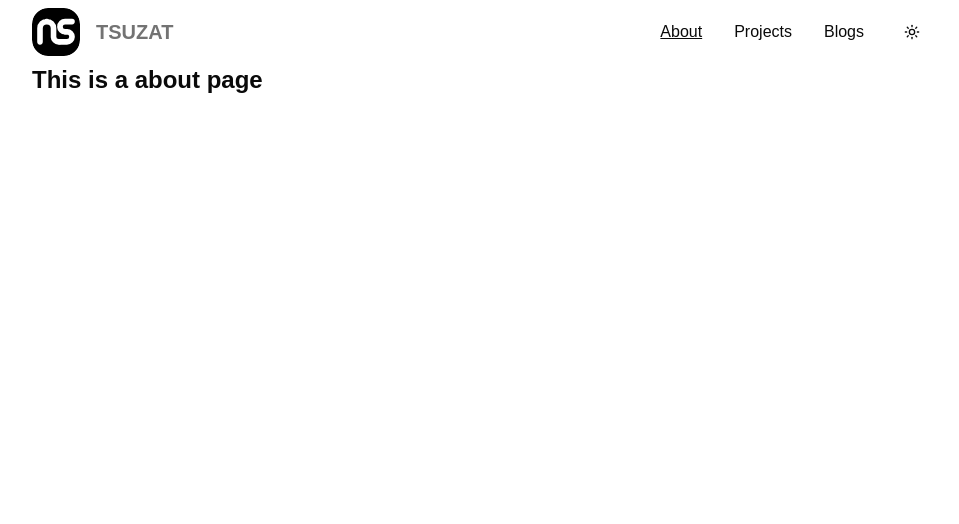
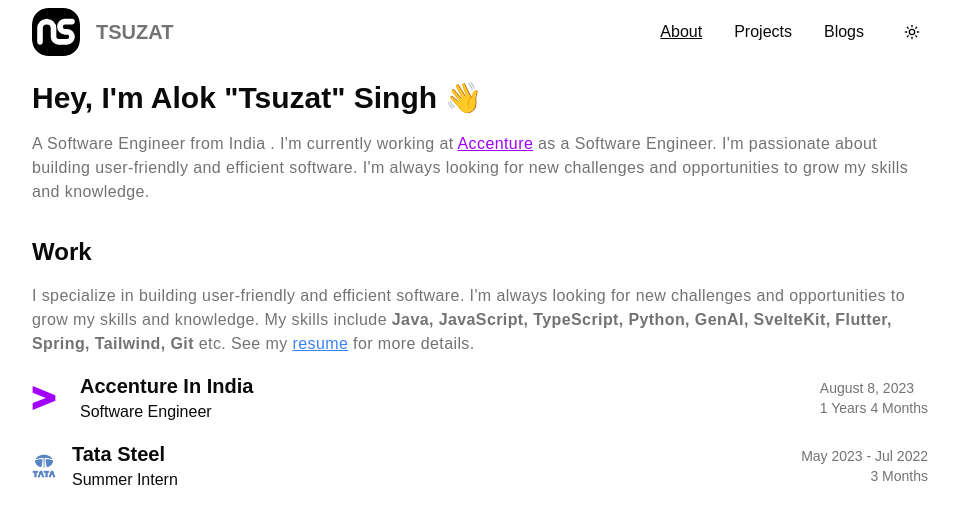
Before and after one commit to Tsuzat/tsuzat.com, a SvelteKit app: page /about in a window 1280 px wide. Shown: the top 524 px of the page, without its empty margins (160-1119 px from the left). Built offline with nearby package versions, Linux system fonts and the light colour scheme.

Commit message:
add: About +page.svelte page

```diff
--- a/src/routes/about/+page.svelte
+++ b/src/routes/about/+page.svelte
@@ -1 +1,63 @@
-<h1 class="text-2xl font-bold">This is a about page</h1>
+<script lang="ts">
+	import tata from '$lib/assets/Tata_Group.png';
+	import Accenture from '$lib/components/icons/accenture.svelte';
+	import { formatDate, getTimeGap } from '$lib/utils';
+</script>
+
+<svelte:head>
+	<title>About | Tsuzat</title>
+</svelte:head>
+
+<div class="about my-4">
+	<div class="my-4 text-3xl font-bold">Hey, I'm Alok "Tsuzat" Singh 👋</div>
+	<div class="tracking-wide text-muted-foreground">
+		A Software Engineer from India . I'm currently working at
+		<a href="https://www.accenture.com/" target="_blank" class="text-[#a100ff] underline"
+			>Accenture</a
+		>
+		as a Software Engineer. I'm passionate about building user-friendly and efficient software. I'm always
+		looking for new challenges and opportunities to grow my skills and knowledge.
+	</div>
+	<div class="experience py-4">
+		<div class="my-4 text-2xl font-bold">Work</div>
+		<div class="tracking-wide text-muted-foreground">
+			I specialize in building user-friendly and efficient software. I'm always looking for new
+			challenges and opportunities to grow my skills and knowledge. My skills include <strong>
+				Java, JavaScript, TypeScript, Python, GenAI, SvelteKit, Flutter, Spring, Tailwind, Git
+			</strong>
+			etc. See my
+			<a
+				href="https://drive.google.com/file/d/1nMhHemWf2Ii9tPtTYj5czV4UmBMH5cjd/view"
+				target="_blank"
+				class="text-blue-500 underline">resume</a
+			> for more details.
+		</div>
+
+		<div class="my-4 *:my-4">
+			<div class="flex items-center">
+				<Accenture class="mr-6 size-6 text-[#a100ff]" />
+				<div>
+					<span class="mr-4 text-xl font-bold"> Accenture In India </span>
+					<p>Software Engineer</p>
+				</div>
+				<div class="ml-auto flex flex-col text-sm text-muted-foreground">
+					<span>{formatDate('2023-08-08')}</span>
+					<span>
+						{getTimeGap('2023-08-08', new Date().toISOString().split('T')[0])}
+					</span>
+				</div>
+			</div>
+			<div class="flex items-center">
+				<img src={tata} alt="Tata Group" class="mr-4 size-6" />
+				<div>
+					<span class="mr-4 text-xl font-bold">Tata Steel</span>
+					<p>Summer Intern</p>
+				</div>
+				<div class="ml-auto flex flex-col text-right text-sm text-muted-foreground">
+					<span>May 2023 - Jul 2022</span>
+					<span>3 Months</span>
+				</div>
+			</div>
+		</div>
+	</div>
+</div>
```
